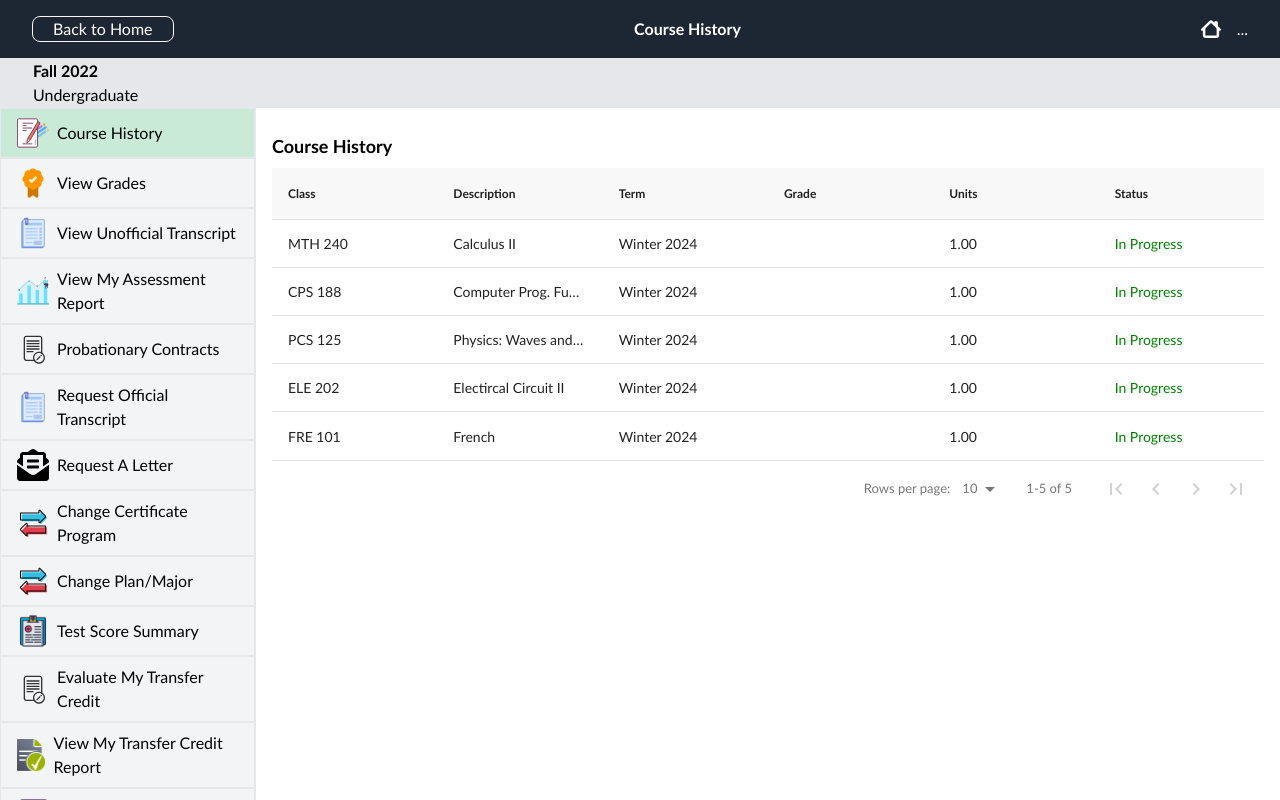
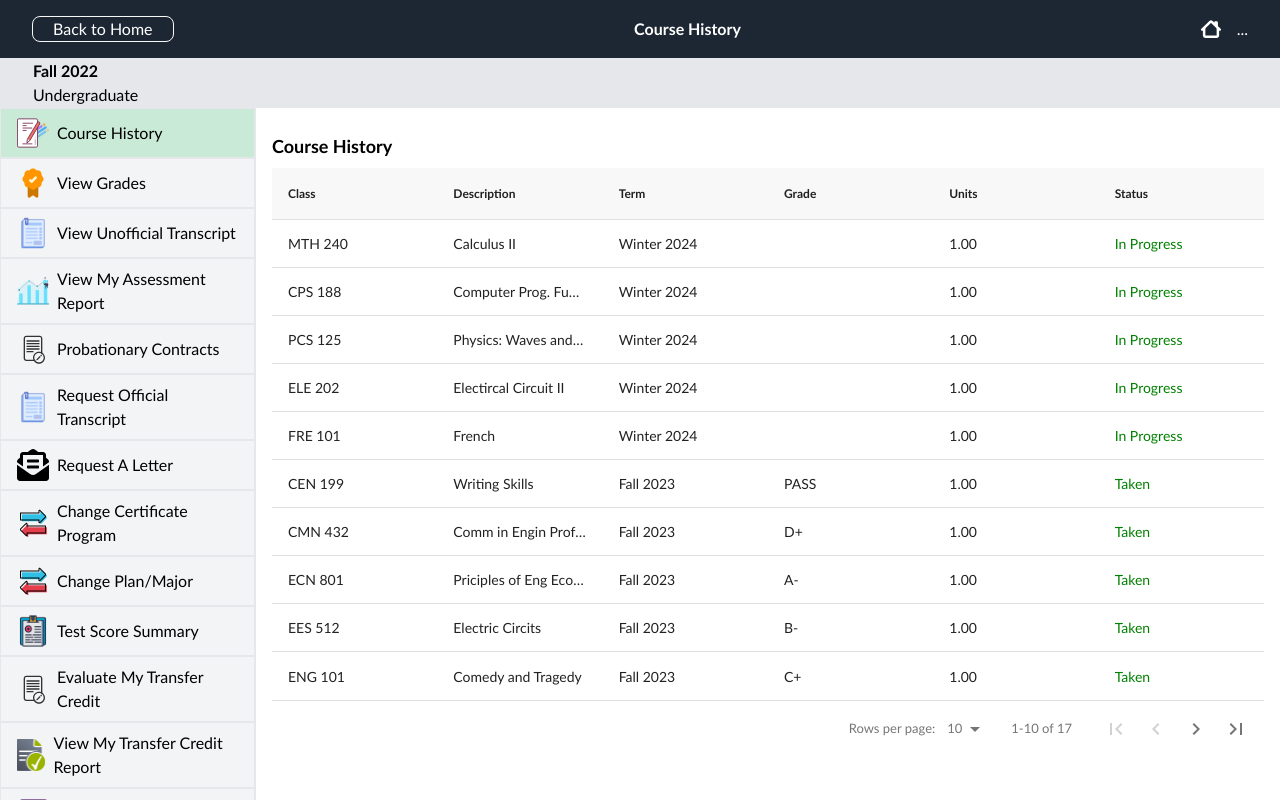
Before and after one commit to AnnasAhmed1/student-management-system, a React (Create React App) app: page /academic/course-history in a window 1280 px wide. Shown: the top 800 px of the page. Built offline with nearby package versions, Linux system fonts and the light colour scheme.

Commit message:
course-hitory-data-update

```diff
--- a/src/components/AcademicTable.jsx
+++ b/src/components/AcademicTable.jsx
@@ -34,7 +34,7 @@ const columns = [
         <div
           style={{
             display: "inline-block",
-            color: row.status === "In Progress" ? "green" : "red",
+            color: row.status === "In Progress" ? "green" : "green",
           }}
         >
           {row.status}
@@ -84,6 +84,102 @@ const data = [
     grade: " ",
     units: "1.00",
     status: "In Progress",
+  },
+  {
+    class: "CEN 199",
+    description: "Writing Skills",
+    term: "Fall 2023",
+    grade: "PASS",
+    units: "1.00",
+    status: "Taken",
+  },
+  {
+    class: "CMN 432",
+    description: "Comm in Engin Professions",
+    term: "Fall 2023",
+    grade: "D+",
+    units: "1.00",
+    status: "Taken",
+  },
+  {
+    class: "ECN 801",
+    description: "Priciples of Eng Economics",
+    term: "Fall 2023",
+    grade: "A-",
+    units: "1.00",
+    status: "Taken",
+  },
+  {
+    class: "EES 512",
+    description: "Electric Circits",
+    term: "Fall 2023",
+    grade: "B-",
+    units: "1.00",
+    status: "Taken",
+  },
+  {
+    class: "ENG 101",
+    description: "Comedy and Tragedy",
+    term: "Fall 2023",
+    grade: "C+",
+    units: "1.00",
+    status: "Taken",
+  },
+  {
+    class: "MTH 240",
+    description: "Calculus II",
+    term: "Spring/Summer 2023",
+    grade: "F",
+    units: "1.00",
+    status: "Taken",
+  },
+  {
+    class: "PCS 211",
+    description: "Physics Mechanics",
+    term: "Spring/Summer 2023",
+    grade: "C+",
+    units: "1.00",
+    status: "Taken",
+  },
+  {
+    class: "CEN 199",
+    description: "Writing Skills",
+    term: "Fall 2022",
+    grade: "PASS",
+    units: "1.00",
+    status: "Taken",
+  },
+  {
+    class: "CHY 102",
+    description: "General Chemistry",
+    term: "Fall 2022",
+    grade: "INP",
+    units: "1.00",
+    status: "Taken",
+  },
+  {
+    class: "CEN 199",
+    description: "Writing Skills",
+    term: "Winter 2022",
+    grade: "PASS",
+    units: "1.00",
+    status: "Taken",
+  },
+  {
+    class: "CHY 102",
+    description: "General Chemistry",
+    term: "Winter 2022",
+    grade: "A",
+    units: "1.00",
+    status: "Taken",
+  },
+  {
+    class: "MTH 140",
+    description: "Calculus I",
+    term: "Winter 2022",
+    grade: "C-",
+    units: "1.00",
+    status: "Taken",
   },
 
   // ...more rows
--- a/src/pages/AcademicRec/Data.js
+++ b/src/pages/AcademicRec/Data.js
@@ -74,32 +74,32 @@ export const termData = [
   {
     term: "Fall 2023",
     status: "Undergraduate",
-    link: "viewgrades",
+    link: { pathname: "viewgrades", state: { semester: "Fall 2023" } },
   },
   {
     term: "Spring/Summer 2023",
     status: "Undergraduate",
-    link: "viewgrades",
+    link: { pathname: "viewgrades", state: { semester: "Spring/Summer 2023" } },
   },
 
   {
     term: "Fall 2022",
     status: "Undergraduate",
-    link: "viewgrades",
+    link: { pathname: "viewgrades", state: { semester: "Fall 2022" } },
   },
   {
     term: "Winter 2022",
     status: "Undergraduate",
-    link: "viewgrades",
+    link: { pathname: "viewgrades", state: { semester: "Winter 2022" } },
   },
   {
     term: "Fall 2021",
     status: "Undergraduate",
-    link: "viewgrades",
+    link: { pathname: "viewgrades", state: { semester: "Fall 2021" } },
   },
   {
     term: "Fall 2020",
     status: "Undergraduate",
-    link: "viewgrades",
+    link: { pathname: "viewgrades", state: { semester: "Fall 2020" } },
   },
 ];
--- a/src/pages/AcademicRec/ViewGrades.jsx
+++ b/src/pages/AcademicRec/ViewGrades.jsx
@@ -1,9 +1,15 @@
-import React from 'react'
-import GradesTable from '../../components/GradesTable'
+import React from "react";
+import GradesTable from "../../components/GradesTable";
+import { useLocation } from "react-router-dom";
 const ViewGrades = () => {
+  const { location } = useLocation();
+  const dataReceived = location;
+  console.log(dataReceived);
   return (
-    <div><GradesTable/></div>
-  )
-}
+    <div>
+      <GradesTable />
+    </div>
+  );
+};
 
-export default ViewGrades
+export default ViewGrades;
```
Also changed, not shown: src/components/TermTable.jsx (+2 -30 lines).
